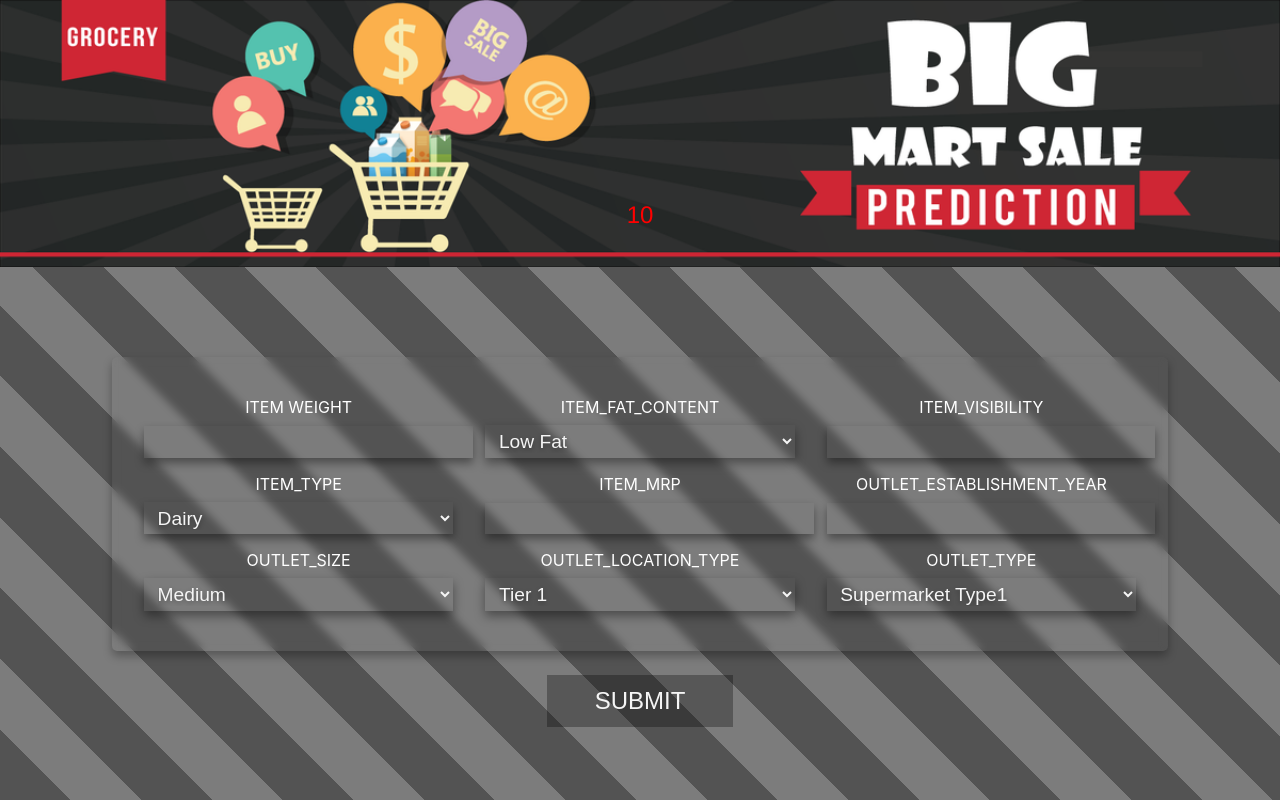
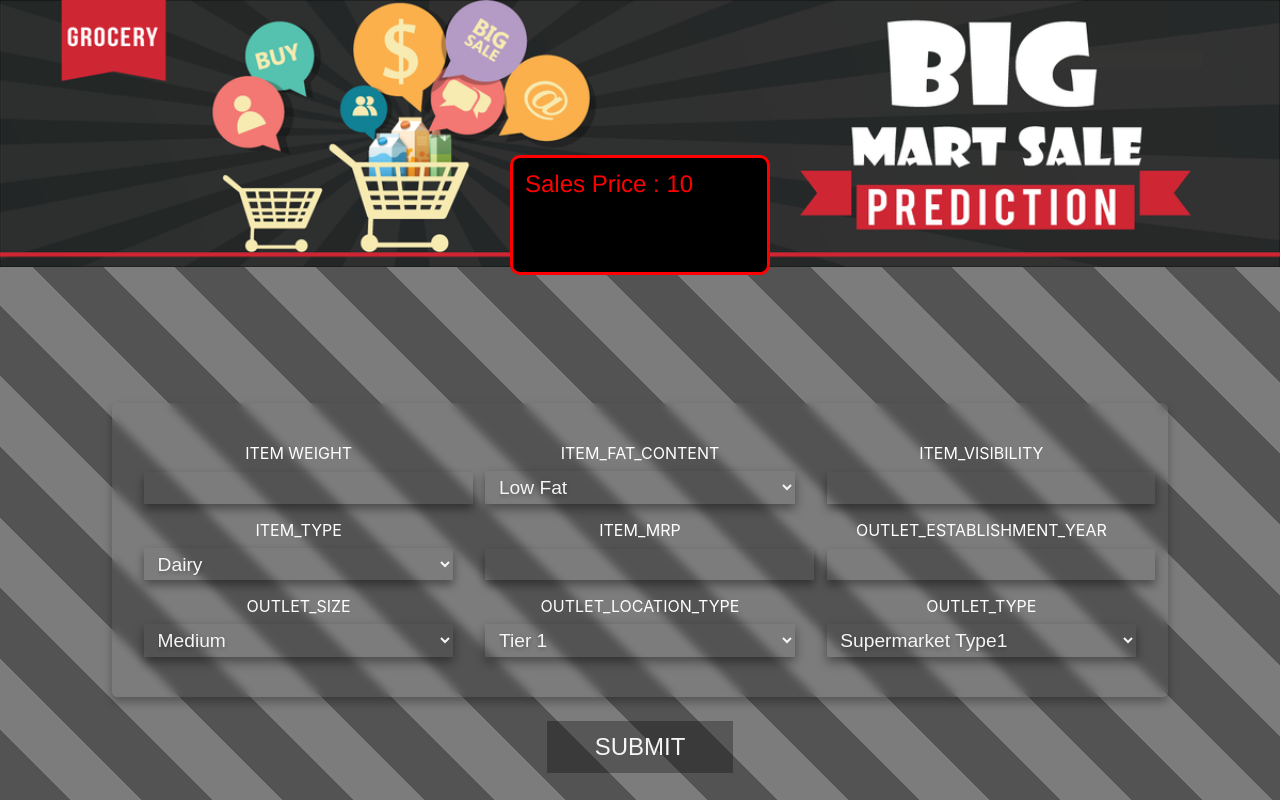
Before and after one commit to harsh0703-harsh/task---2-bigmart-sales, a Flask app: template templates/index.html in a window 1280 px wide. Run offline with Flask 2, Linux system fonts and the light colour scheme; the template is opened without the code that fills it: most values are stand-ins (such as "Sample title", 1, 10 or a date in 2020); parts of the project's set-up code (start-up, migrations or seed data) failed here and were passed over.

Commit message:
Update index.html

```diff
--- a/templates/index.html
+++ b/templates/index.html
@@ -14,7 +14,7 @@
 
     <form class="app" method="POST" action="/predict">
         <div id="final_price">
-            {{Price}}
+            Sales Price : {{Price}}
 
         </div>
 
@@ -235,7 +235,13 @@
         color:red;
         font-size:x-large;
         font-family: 'Franklin Gothic Medium', 'Arial Narrow', Arial, sans-serif;
-
+        border: solid;
+        border-radius: 10px;
+        width:230px;
+        height: 90px;
+        text-align: left;
+        padding: 12px;
+        background-color: black;
 
     }
 </style>
```
